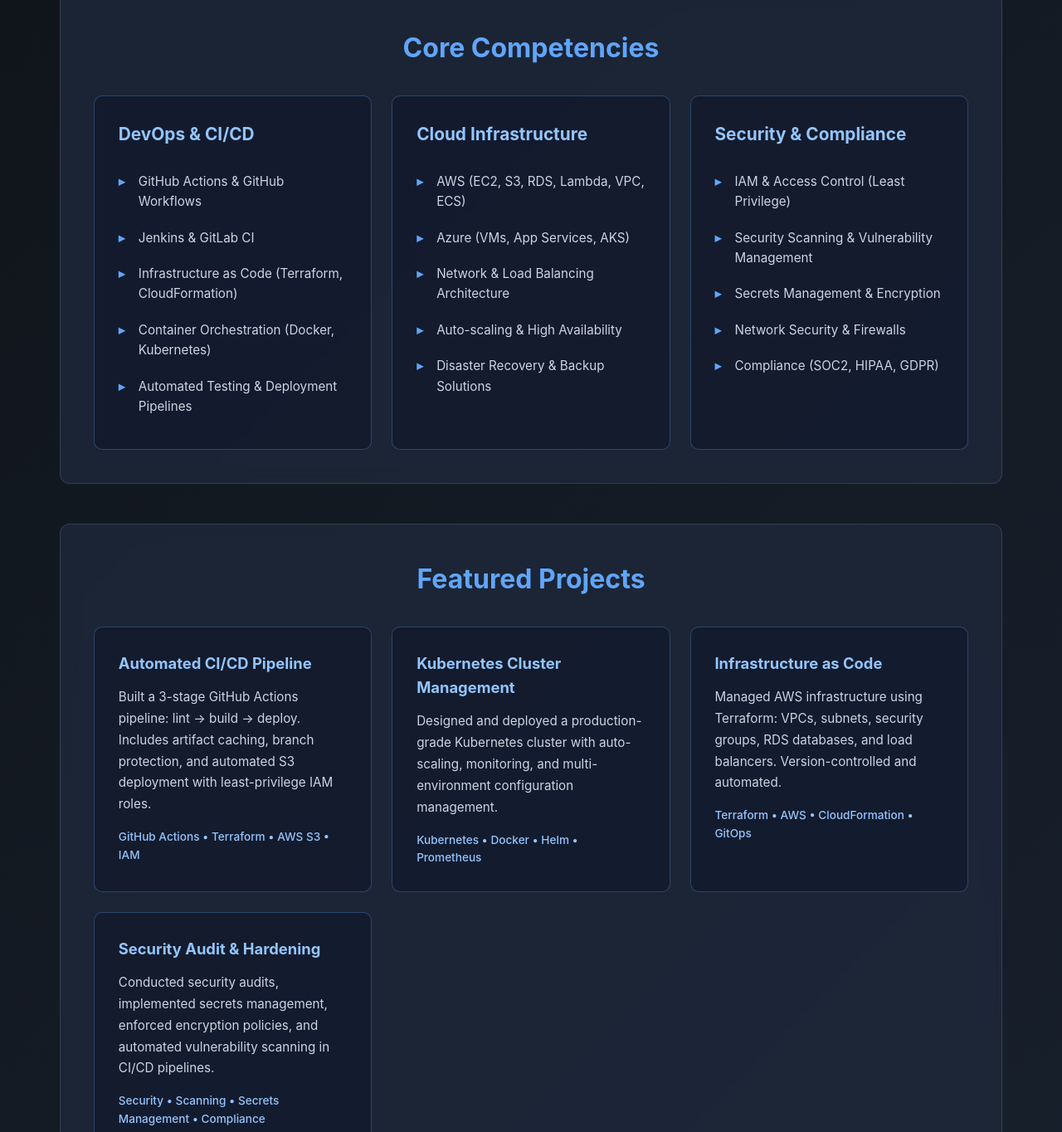
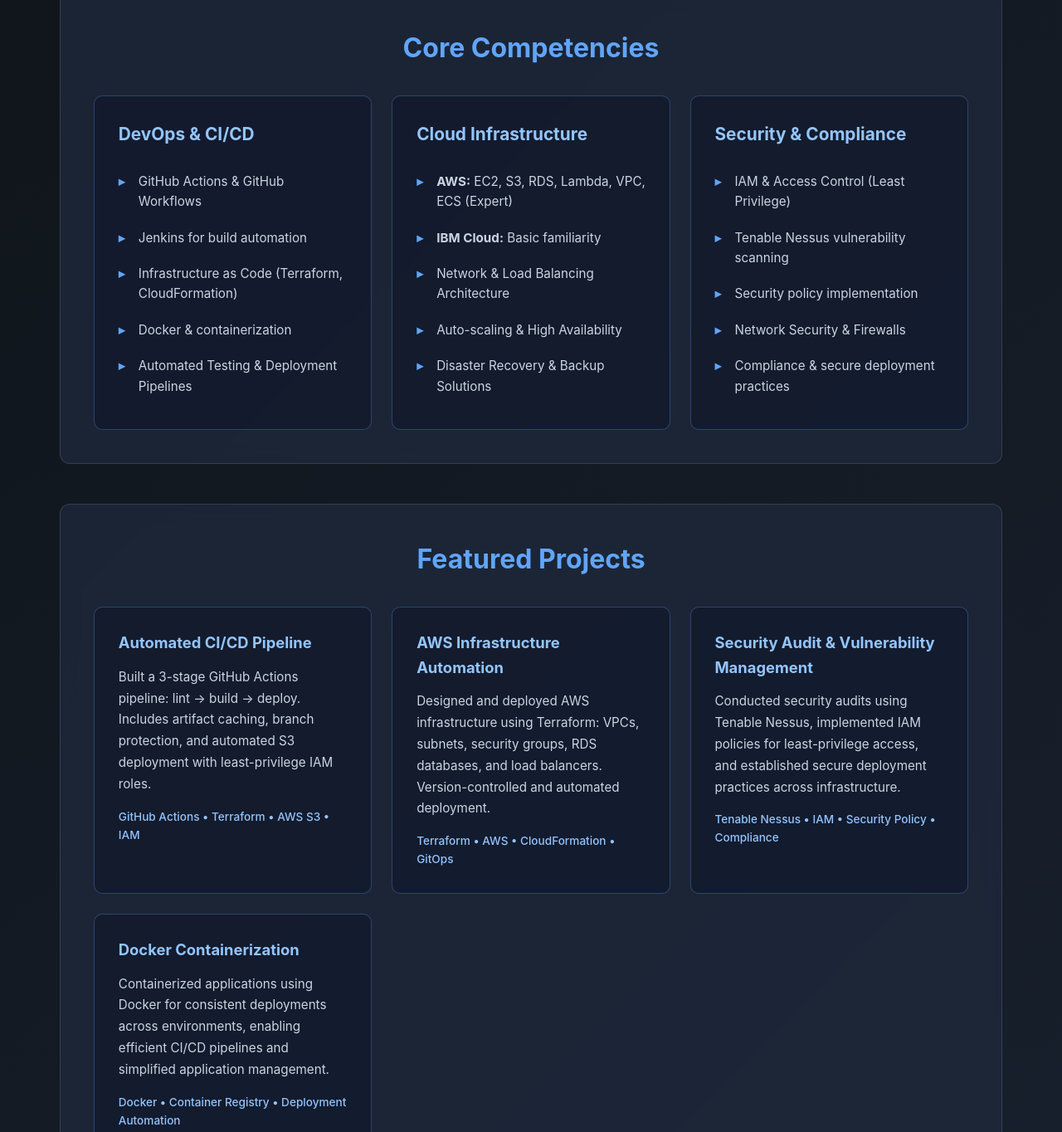
Before and after one commit to ytsanogo/devops-project1, a plain HTML site: page src/index.html in a window 1280 px wide. Shown: the part 390-1754 px from the top of the page at 83% size. Drawn offline with Linux system fonts and the light colour scheme.

Commit message:
Update skills, projects, and tools to reflect actual experience

```diff
--- a/src/index.html
+++ b/src/index.html
@@ -22,9 +22,9 @@
           <h3>DevOps & CI/CD</h3>
           <ul class="skill-list">
             <li>GitHub Actions & GitHub Workflows</li>
-            <li>Jenkins & GitLab CI</li>
+            <li>Jenkins for build automation</li>
             <li>Infrastructure as Code (Terraform, CloudFormation)</li>
-            <li>Container Orchestration (Docker, Kubernetes)</li>
+            <li>Docker & containerization</li>
             <li>Automated Testing & Deployment Pipelines</li>
           </ul>
         </div>
@@ -32,8 +32,8 @@
         <div class="skill-card">
           <h3>Cloud Infrastructure</h3>
           <ul class="skill-list">
-            <li>AWS (EC2, S3, RDS, Lambda, VPC, ECS)</li>
-            <li>Azure (VMs, App Services, AKS)</li>
+            <li><strong>AWS:</strong> EC2, S3, RDS, Lambda, VPC, ECS (Expert)</li>
+            <li><strong>IBM Cloud:</strong> Basic familiarity</li>
             <li>Network & Load Balancing Architecture</li>
             <li>Auto-scaling & High Availability</li>
             <li>Disaster Recovery & Backup Solutions</li>
@@ -44,10 +44,10 @@
           <h3>Security & Compliance</h3>
           <ul class="skill-list">
             <li>IAM & Access Control (Least Privilege)</li>
-            <li>Security Scanning & Vulnerability Management</li>
-            <li>Secrets Management & Encryption</li>
+            <li>Tenable Nessus vulnerability scanning</li>
+            <li>Security policy implementation</li>
             <li>Network Security & Firewalls</li>
-            <li>Compliance (SOC2, HIPAA, GDPR)</li>
+            <li>Compliance & secure deployment practices</li>
           </ul>
         </div>
       </div>
@@ -64,21 +64,21 @@
         </div>
 
         <div class="project-card">
-          <h3>Kubernetes Cluster Management</h3>
-          <p>Designed and deployed a production-grade Kubernetes cluster with auto-scaling, monitoring, and multi-environment configuration management.</p>
-          <span class="tech-tags">Kubernetes • Docker • Helm • Prometheus</span>
-        </div>
-
-        <div class="project-card">
-          <h3>Infrastructure as Code</h3>
-          <p>Managed AWS infrastructure using Terraform: VPCs, subnets, security groups, RDS databases, and load balancers. Version-controlled and automated.</p>
+          <h3>AWS Infrastructure Automation</h3>
+          <p>Designed and deployed AWS infrastructure using Terraform: VPCs, subnets, security groups, RDS databases, and load balancers. Version-controlled and automated deployment.</p>
           <span class="tech-tags">Terraform • AWS • CloudFormation • GitOps</span>
         </div>
 
         <div class="project-card">
-          <h3>Security Audit & Hardening</h3>
-          <p>Conducted security audits, implemented secrets management, enforced encryption policies, and automated vulnerability scanning in CI/CD pipelines.</p>
-          <span class="tech-tags">Security • Scanning • Secrets Management • Compliance</span>
+          <h3>Security Audit & Vulnerability Management</h3>
+          <p>Conducted security audits using Tenable Nessus, implemented IAM policies for least-privilege access, and established secure deployment practices across infrastructure.</p>
+          <span class="tech-tags">Tenable Nessus • IAM • Security Policy • Compliance</span>
+        </div>
+
+        <div class="project-card">
+          <h3>Docker Containerization</h3>
+          <p>Containerized applications using Docker for consistent deployments across environments, enabling efficient CI/CD pipelines and simplified application management.</p>
+          <span class="tech-tags">Docker • Container Registry • Deployment Automation</span>
         </div>
       </div>
     </section>
@@ -87,13 +87,13 @@
     <section class="stack-section">
       <h2>Tools & Technologies</h2>
       <ul class="stack-list">
-        <li><strong>Cloud Platforms:</strong> AWS, Azure, Google Cloud</li>
-        <li><strong>Container & Orchestration:</strong> Docker, Kubernetes, Docker Compose</li>
-        <li><strong>CI/CD Tools:</strong> GitHub Actions, Jenkins, GitLab CI, ArgoCD</li>
+        <li><strong>Cloud Platforms:</strong> AWS (Expert), IBM Cloud (Basic)</li>
+        <li><strong>Containerization:</strong> Docker, Docker Compose</li>
+        <li><strong>CI/CD Tools:</strong> GitHub Actions, Jenkins</li>
         <li><strong>Infrastructure as Code:</strong> Terraform, CloudFormation, Ansible</li>
-        <li><strong>Monitoring & Logging:</strong> Prometheus, Grafana, ELK Stack, CloudWatch</li>
-        <li><strong>Programming Languages:</strong> Bash, Python, Go, YAML</li>
-        <li><strong>Security Tools:</strong> Vault, Snyk, OWASP ZAP, SonarQube</li>
+        <li><strong>Monitoring & Logging:</strong> CloudWatch, AWS X-Ray</li>
+        <li><strong>Programming Languages:</strong> Bash, Python, YAML</li>
+        <li><strong>Security Tools:</strong> Tenable Nessus, IAM Policies, Encryption</li>
       </ul>
     </section>
 
```
